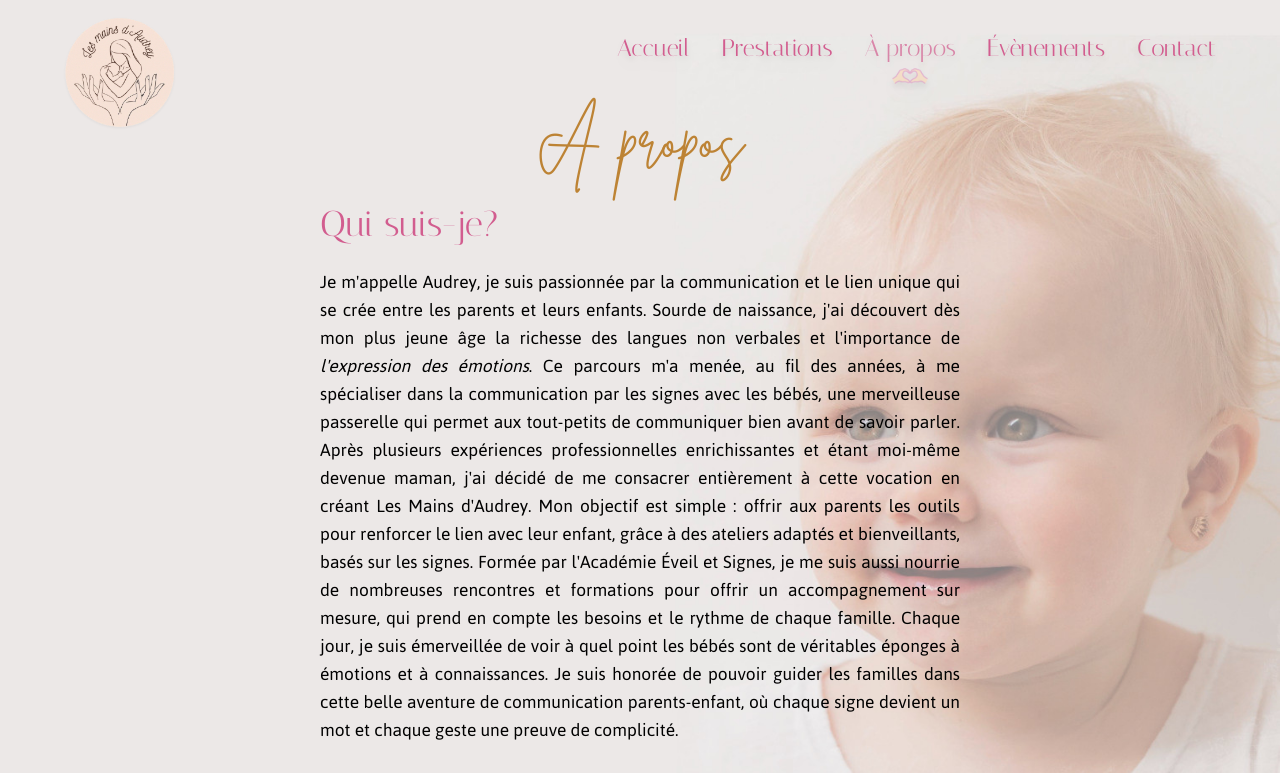
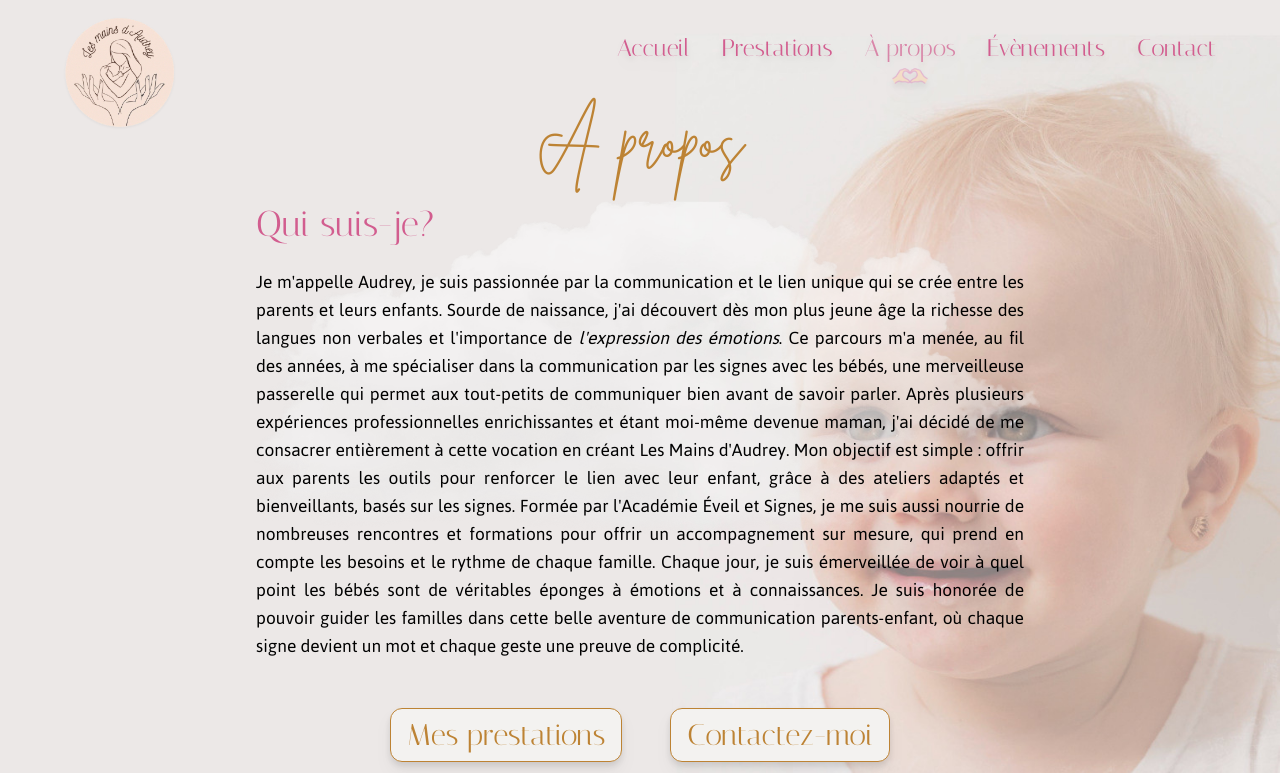
Before and after one commit to luciel53/lesmainsd-audrey, a Next.js app in the folder les-mains-d-audrey/: page /about in a window 1280 px wide. Shown: the top 773 px of the page. Built offline with nearby package versions, Linux system fonts and the light colour scheme; what tailwindcss-animated would draw is missing.

Commit message:
updated the cloud

```diff
--- a/les-mains-d-audrey/src/app/about/page.js
+++ b/les-mains-d-audrey/src/app/about/page.js
@@ -1,5 +1,6 @@
 import Image from "next/image";
 import Link from "next/link";
+import Cloud from "../components/Cloud";
 
 export default function About() {
   return (
@@ -7,33 +8,36 @@ export default function About() {
       <h1 className="font-brittany text-4xl md:text-6xl mb-6 md:mb-8">
         À propos
       </h1>
-      <div className=" mx-4 md:mx-20 lg:mx-80">
-        <h2 className=" font-italiana text-xl md:text-3xl lg:text-4xl md:text-left  mb-3 lg:mb-6">
+      <div className="mx-auto w-[88%] md:w-[70%] lg:w-[60%] font-jaldi md:text-xl text-justify mb-4">
+        <h2 className=" font-italiana text-xl md:text-3xl lg:text-4xl md:text-left  mb-3 lg:mb-6 relative z-10">
           Qui suis-je?
         </h2>
-        <p className="text-justify  font-jaldi md:text-xl">
-          Je m'appelle Audrey, je suis passionnée par la communication et le
-          lien unique qui se crée entre les parents et leurs enfants. Sourde de
-          naissance, j'ai découvert dès mon plus jeune âge la richesse des
-          langues non verbales et l'importance de{" "}
-          <em>l'expression des émotions</em>. Ce parcours m'a menée, au fil des
-          années, à me spécialiser dans la communication par les signes avec les
-          bébés, une merveilleuse passerelle qui permet aux tout-petits de
-          communiquer bien avant de savoir parler. Après plusieurs expériences
-          professionnelles enrichissantes et étant moi-même devenue maman, j'ai
-          décidé de me consacrer entièrement à cette vocation en créant Les
-          Mains d'Audrey. Mon objectif est simple : offrir aux parents les
-          outils pour renforcer le lien avec leur enfant, grâce à des ateliers
-          adaptés et bienveillants, basés sur les signes. Formée par l'Académie
-          Éveil et Signes, je me suis aussi nourrie de nombreuses rencontres et
-          formations pour offrir un accompagnement sur mesure, qui prend en
-          compte les besoins et le rythme de chaque famille. Chaque jour, je
-          suis émerveillée de voir à quel point les bébés sont de véritables
-          éponges à émotions et à connaissances. Je suis honorée de pouvoir
-          guider les familles dans cette belle aventure de communication
-          parents-enfant, où chaque signe devient un mot et chaque geste une
-          preuve de complicité.
-        </p>
+        <div>
+          <Cloud />
+          <p className="text-justify relative z-10 font-jaldi md:text-xl">
+            Je m'appelle Audrey, je suis passionnée par la communication et le
+            lien unique qui se crée entre les parents et leurs enfants. Sourde
+            de naissance, j'ai découvert dès mon plus jeune âge la richesse des
+            langues non verbales et l'importance de{" "}
+            <em>l'expression des émotions</em>. Ce parcours m'a menée, au fil
+            des années, à me spécialiser dans la communication par les signes
+            avec les bébés, une merveilleuse passerelle qui permet aux
+            tout-petits de communiquer bien avant de savoir parler. Après
+            plusieurs expériences professionnelles enrichissantes et étant
+            moi-même devenue maman, j'ai décidé de me consacrer entièrement à
+            cette vocation en créant Les Mains d'Audrey. Mon objectif est simple
+            : offrir aux parents les outils pour renforcer le lien avec leur
+            enfant, grâce à des ateliers adaptés et bienveillants, basés sur les
+            signes. Formée par l'Académie Éveil et Signes, je me suis aussi
+            nourrie de nombreuses rencontres et formations pour offrir un
+            accompagnement sur mesure, qui prend en compte les besoins et le
+            rythme de chaque famille. Chaque jour, je suis émerveillée de voir à
+            quel point les bébés sont de véritables éponges à émotions et à
+            connaissances. Je suis honorée de pouvoir guider les familles dans
+            cette belle aventure de communication parents-enfant, où chaque
+            signe devient un mot et chaque geste une preuve de complicité.
+          </p>
+        </div>
       </div>
       <div className="flex flex-row justify-center gap-12 mb-12">
         <div className="flex flex-row justify-center  font-italiana text-lg md:text-3xl text-gold bg-lightBG mt-8 px-4 py-2 border border-gold rounded-xl hover:text-lightBG hover:bg-gold hover:opacity-90 drop-shadow-lg transition duration-300 ease-in-out">
@@ -48,7 +52,7 @@ export default function About() {
           </Link>
         </div>
       </div>
-      <div className="mt-6 mb-6 mx-4 md:mx-20 lg:mx-80">
+      <div className="relative z-10 mt-6 mb-6 mx-4 md:mx-20 lg:mx-80">
         <h2 className=" font-italiana text-xl md:text-3xl lg:text-4xl md:text-left  mb-3 lg:mb-6">
           On parle de moi
         </h2>
--- /dev/null
+++ b/les-mains-d-audrey/src/app/components/Cloud.js
@@ -0,0 +1,15 @@
+import Image from "next/image";
+
+export default function Cloud() {
+  return (
+    <div className=" flex flex-row absolute z-0 justify-center inset-12 ">
+      <Image
+        src="/images/nuage.png"
+        alt="background pour les mains d'Audrey - Bébé Signe"
+        width={2000}
+        height={600}
+        className="w-[800px] h-[400px] opacity-70"
+      />
+    </div>
+  );
+};
--- a/les-mains-d-audrey/src/app/page.js
+++ b/les-mains-d-audrey/src/app/page.js
@@ -1,6 +1,7 @@
 import Image from "next/image";
 import Accordion from "./components/Accordion";
 import Button from "./components/Button";
+import Cloud from "./components/Cloud";
 
 export const metadata = {
   title: "Les mains d'Audrey - Ateliers Bébé Signe",
@@ -11,7 +12,8 @@ export const metadata = {
 export default function Home() {
   return (
     <div className=" mt-4">
-      <section>
+      <Cloud />
+      <section className="relative z-10">
         <h1 className="font-brittany text-4xl md:text-5xl lg:text-6xl mb-6 md:mb-8 lg:mb-12">
           les mains d'Audrey
         </h1>
@@ -19,7 +21,8 @@ export default function Home() {
           Facilitatrice de lien Parents/Bébé (Bébé Signe)
         </h2>
       </section>
-      <section>
+      <section className="relative z-10">
+
         <p className=" mx-auto w-[88%] md:w-[70%] lg:w-[60%] font-jaldi md:text-xl text-justify mb-4">
           Le <strong>bébé signe</strong>, ou « <strong>baby sign</strong> » en
           anglais, fait référence à une méthode de communication utilisant des
@@ -36,7 +39,7 @@ export default function Home() {
         </p>
       </section>
       {/* Accordion */}
-      <section className="mt-6">
+      <section className="mt-6 relative z-10">
         <div>
           <Accordion
             title="Ateliers bébé signe en individuel"
--- a/les-mains-d-audrey/src/app/services/page.js
+++ b/les-mains-d-audrey/src/app/services/page.js
@@ -1,6 +1,7 @@
 import Link from "next/link";
 import PrestationsCard from "../components/PrestationsCard";
 import Button from "../components/Button";
+import Cloud from "../components/Cloud";
 
 export const metadata = {
   title: "Les mains d'Audrey - Ateliers Bébé Signe",
@@ -14,7 +15,9 @@ export default function Prestations() {
       <h1 className="font-brittany text-4xl md:text-5xl lg:text-6xl">
         Prestations
       </h1>
-      <section>
+      <Cloud />
+      <section className=" relative z-10">
+
         <p className="mt-10 mb-4 w-80 md:w-[60%] lg:w-[60%] mx-auto text-justify font-jaldi md:text-xl">
           Je vous propose différents ateliers parents-enfants ludiques. Vous
           vous initierez aux <strong>signes associés à la parole</strong> en
```
